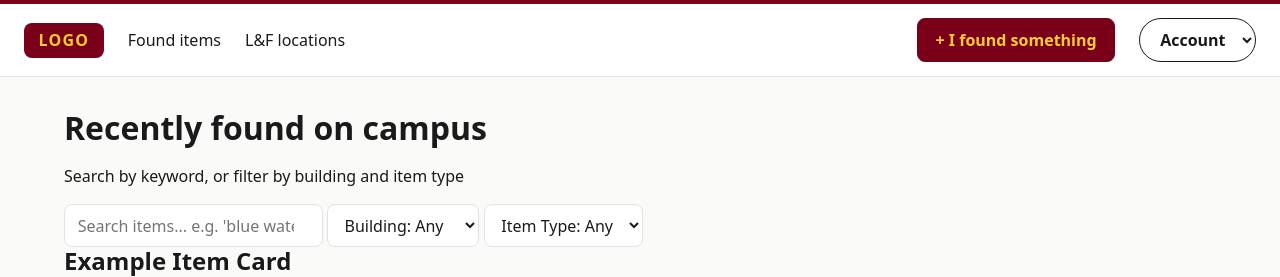
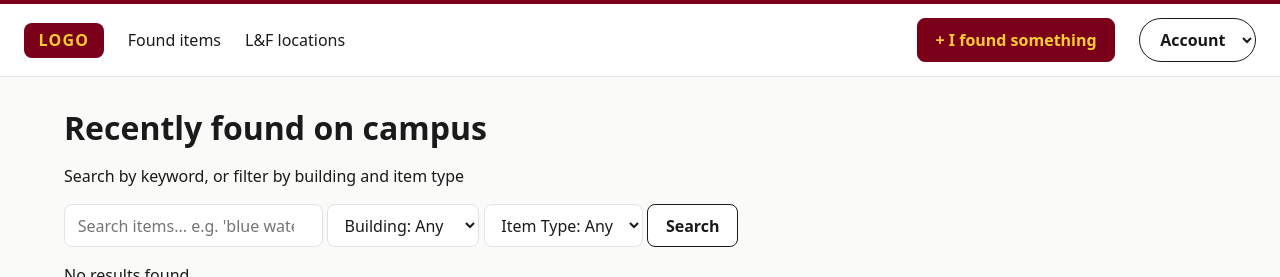
Before and after one commit to CSCI-5117-F26/developing-the-interactive-web-project-1-group-1, a Flask app: page / in a window 1280 px wide. Shown: the top 277 px of the page. Run offline with Flask 3, Linux system fonts and the light colour scheme; some libraries are stand-ins or nearby versions.

Commit message:
getting server connected with index html

```diff
--- a/src/developing_the_interactive_web_project_1_group_1/app.py
+++ b/src/developing_the_interactive_web_project_1_group_1/app.py
@@ -29,16 +29,16 @@ def my_posts():
 @app.route('/search', methods=['GET'])
 def search():
     query = request.args.get("q","").strip()
-    query_vec = embed_text(query)
-    # get query, emded text, get images and cal sim score, return higest sim score
-    # GET IMAGE VECTORS FROM DB
-    #imgs = filter from db
-    imgs = None
-    img_matrix = np.stack([np.frombuffer(img.clip_embedding, dtype=np.float32) for img in imgs])
-    scores = img_matrix @ query_vec
-    idxs = np.argsort(-scores)[:10]
-    render_template("some template", query = query ,
-    results = [{"image" : imgs[i]} for i in idxs])
-
+    # query_vec = embed_text(query)
+    # # get query, emded text, get images and cal sim score, return higest sim score
+    # # GET IMAGE VECTORS FROM DB
+    # #imgs = filter from db
+    # imgs = None
+    # img_matrix = np.stack([np.frombuffer(img.clip_embedding, dtype=np.float32) for img in imgs])
+    # scores = img_matrix @ query_vec
+    # idxs = np.argsort(-scores)[:10]
+    # render_template("some template", query = query ,
+    # results = [{"image" : imgs[i]} for i in idxs])
+    return render_template("index.html", query = query , results = query )
 if __name__ == '__main__':
     app.run()
--- a/src/developing_the_interactive_web_project_1_group_1/templates/index.html
+++ b/src/developing_the_interactive_web_project_1_group_1/templates/index.html
@@ -3,8 +3,8 @@
 {% block main %}
 <h1>Recently found on campus</h1>
 <p>Search by keyword, or filter by building and item type</p>
-<form action="#" method="get" role="search">
-<input type="search" id="q" name="q" value="" placeholder="Search items... e.g. 'blue water bottle'">
+<form action="{{url_for('search')}}" method="get" role="search">
+<input type="search" id="q" name="q" value="{{query}}" placeholder="Search items... e.g. 'blue water bottle'">
 <select id="building" name="building">
   <option value="">Building: Any</option>
   <option value="Keller">Keller Hall</option>
@@ -15,9 +15,14 @@
   <option value="clothing">Clothing</option>
   <option value="keys">Keys</option>
 </select>
+<button type="submit">Search</button>
 </form>
-
-<h2>Example Item Card</h2>
+{% for result in results %}
+<p>{{ result }}</p>
+{% else %}
+<p>No results found.</p>
+{% endfor %}
+<!-- <h2>Example Item Card</h2>
 <div class="item-card">
   <img src="https://picsum.photos/400/300" alt="photo of item" />
   <h3 class="item-title">Item Title</h3>
@@ -27,7 +32,7 @@
     <li>Item Type 2</li>
   </ul>
   <p>Posted X hours ago</p>
-</div>
+</div> -->
 
 <button>Load More</button>
 {% endblock %}
```
